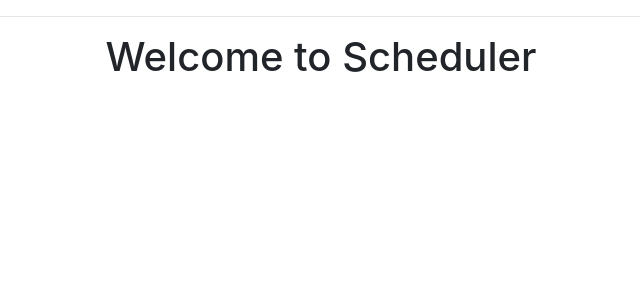
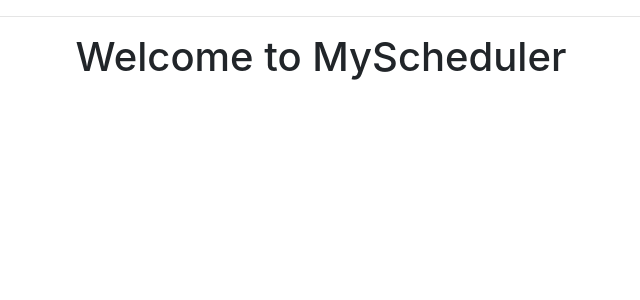
Before and after one commit to RTX-Banana/MyScheduler, a Flask app: page / in a window 1280 px wide. Shown: the part 56-356 px from the top of the page, without its empty margins (319-959 px from the left). Run offline with Flask 2, Linux system fonts and the light colour scheme; some libraries are stand-ins or nearby versions.

Commit message:
Update home.html

```diff
--- a/app/templates/home.html
+++ b/app/templates/home.html
@@ -3,7 +3,7 @@
 {% block content %}
 
 <div class="row d-flex justify-content-center">
-  <h1> Welcome to Scheduler </h1>
+  <h1> Welcome to MyScheduler </h1>
 </div>
 
 {% endblock %}
```
